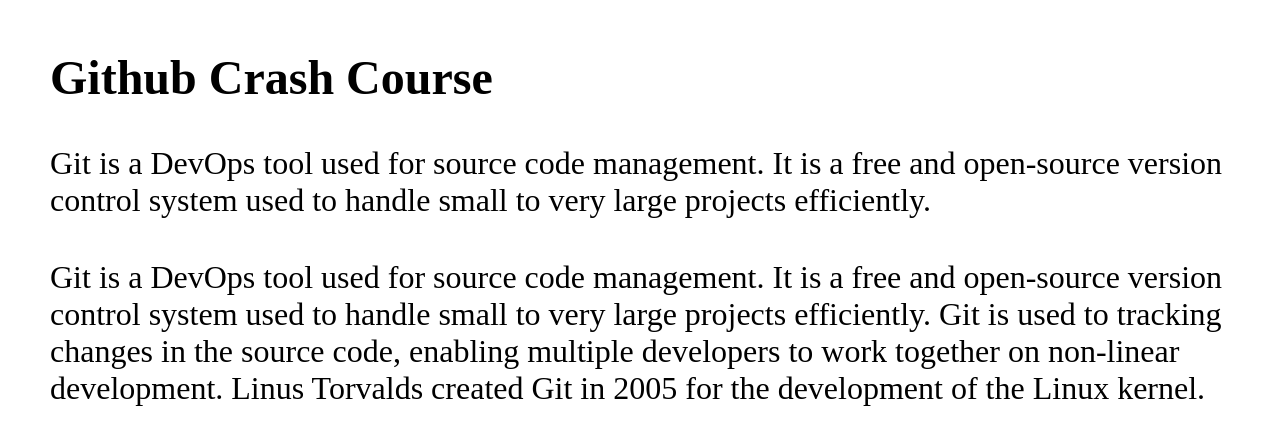
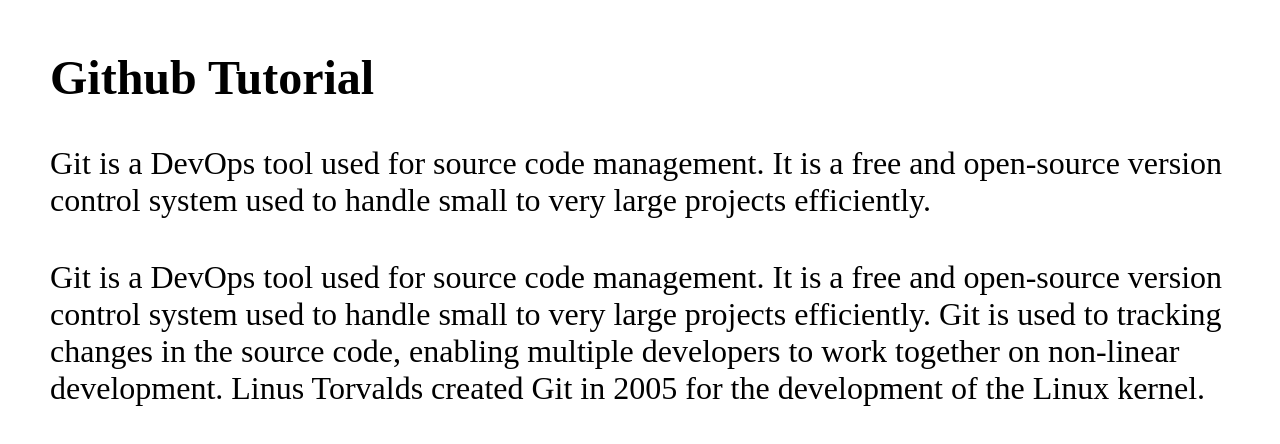
Before and after one commit to roebienbien/github-tutorial, a plain HTML site: page index.html in a window 1280 px wide. Drawn offline with Linux system fonts and the light colour scheme.

Commit message:
fix Update index.html

```diff
--- a/index.html
+++ b/index.html
@@ -10,7 +10,7 @@
   <body>
     <div class="wrapper">
       <section class="hero-section">
-        <h1 class="hero-header">Github Crash Course</h1>
+        <h1 class="hero-header">Github Tutorial</h1>
         <p class="hero-description">
           Git is a DevOps tool used for source code management. It is a free and open-source version control system used to
           handle small to very large projects efficiently.
```
